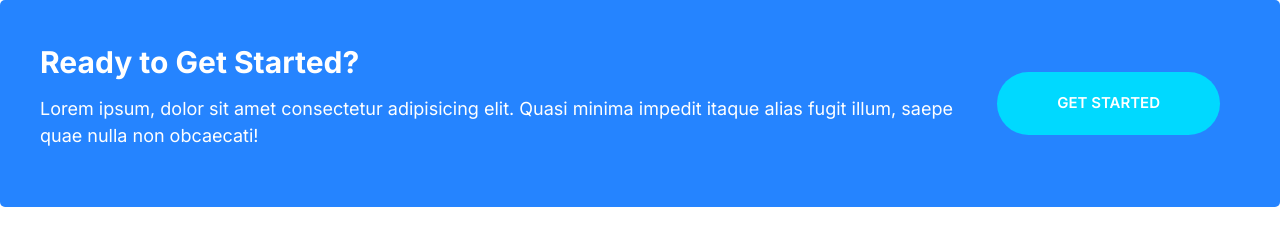
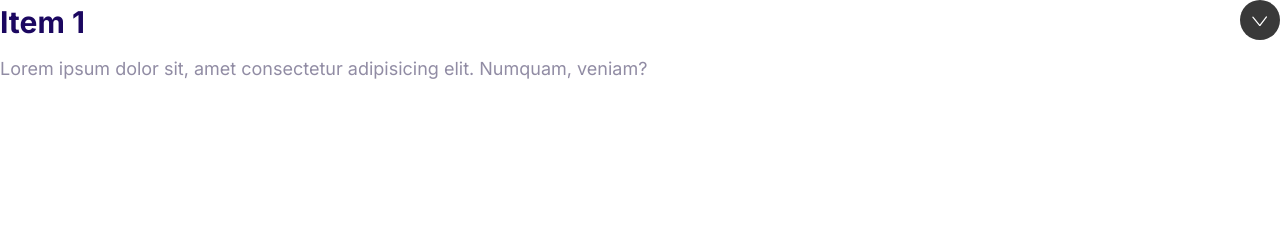
Before and after one commit to vamcyellapu/vamc, a plain HTML site: page index.html in a window 1280 px wide. Drawn offline with Linux system fonts and the light colour scheme.

Commit message:
built the collapsible compenent

```diff
--- a/css/styles.css
+++ b/css/styles.css
@@ -487,3 +487,32 @@ font-size: 1.5rem;
         margin: 0 2rem;
     }
 }
+
+/* Collapsibles */
+.collapsible__header {
+    display: flex;
+    justify-content: space-between;
+}
+.collapsible__heading {
+    margin-top:0;
+    font-size: 3rem;
+}
+
+.collapsible__chevron {
+    transform: rotate(-90deg);
+    transition: transform 0.3s;
+}
+.collapsible__content {
+    max-height: 0;
+    overflow: hidden;
+    opacity: 0;
+    transition: all 0.3s;
+}
+.collapsible--expanded .collapsible__chevron {
+    transform: rotate(0);
+
+}
+.collapsible--expanded .collapsible__content {
+   max-height: 100vh;
+   opacity: 1;
+}
--- a/index.html
+++ b/index.html
@@ -14,19 +14,20 @@
 
 <body>
 
-    <div class="callout callout--primary">
-        <div class="grid grid--1x2">
-            <div class="callout__content">
-                <h2 class="callout__heading">Ready to Get Started?</h2>
-                <p>Lorem ipsum, dolor sit amet consectetur adipisicing elit. Quasi minima impedit itaque alias fugit
-                    illum,
-                    saepe quae nulla non obcaecati!</p>
+    <div class="collapsible collapsible--expanded">
+        <header class="collapsible__header">
+            <h2 class="collapsible__heading">Item 1</h2>
 
-            </div>
-            <a href="#" class="btn btn--secondary btn--stretched">Get Started</a>
+            <svg class="icon icon--white collapsible__chevron">
+                <use xlink:href="images/sprite.svg#chevron"></use>
+            </svg>
+
+        </header>
+        <div class="collapsible__content">
+            Lorem ipsum dolor sit, amet consectetur adipisicing elit. Numquam, veniam?
         </div>
-
     </div>
+    <script src="js/main.js"></script>
 </body>
 
 
--- /dev/null
+++ b/js/main.js
@@ -0,0 +1,6 @@
+const collapsibles = document.querySelectorAll(".collapsible");
+collapsibles.forEach((item) =>
+  item.addEventListener("click", function () {
+    this.classList.toggle("collapsible--expanded");
+  })
+);
```
Also changed, not shown: components/collapsibles.html (added, +14 -0 lines).
